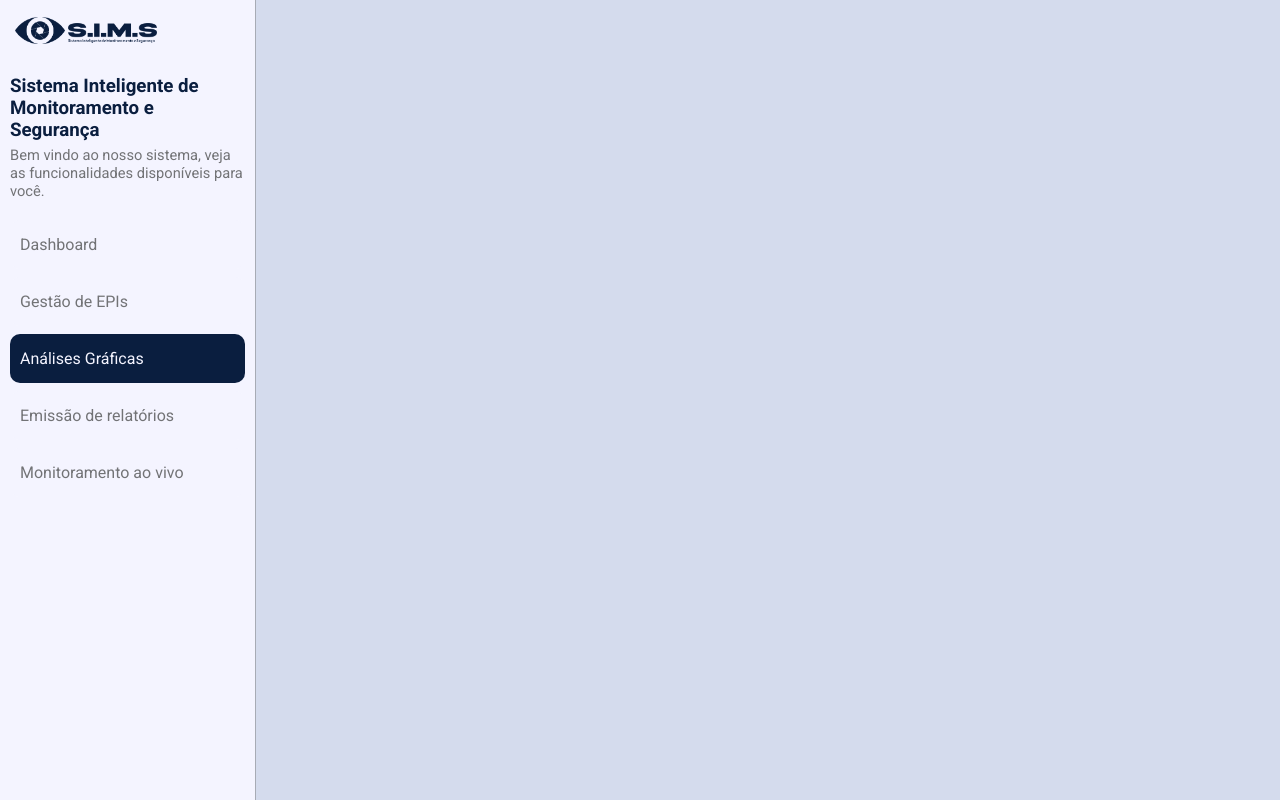
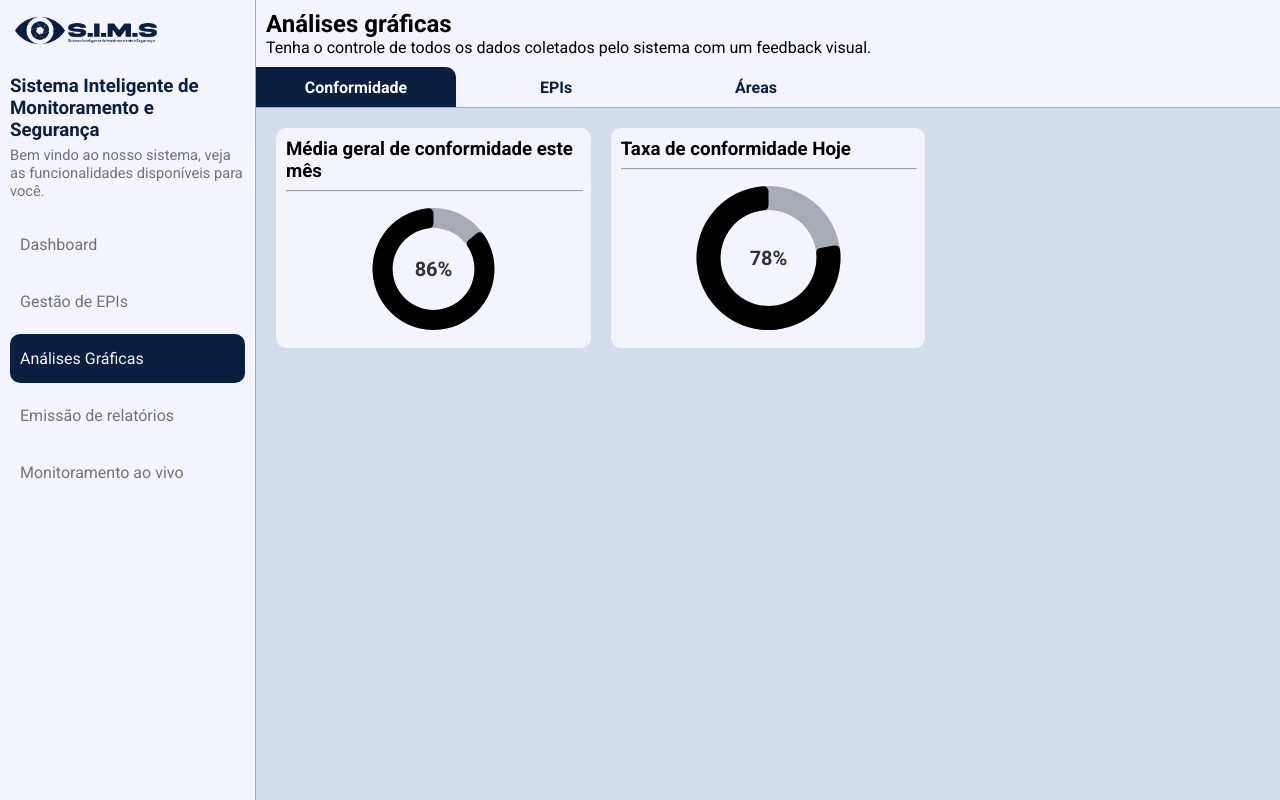
Before and after one commit to williamsdavid5/SIMS_dashborad, a React (Vite) app: page /analises-graficas in a window 1280 px wide. Built offline with nearby package versions, Linux system fonts and the light colour scheme.

Commit message:
ajustes iniciais na tela de análises gráficas, inicio do desenvolvimento da tela de analise de conformidade

```diff
--- a/src/App.jsx
+++ b/src/App.jsx
@@ -10,6 +10,9 @@ import Distribuicao from "./pages/GestaoEPI/Distribuicao";
 import Monitoramento from "./pages/Monitoramento";
 import EmissaoRelatorios from "./pages/EmissaoRelatorios";
 import AnalisesGraficas from "./pages/AnalisesGraficas";
+import Conformidade from "./pages/AnalisesGraficas/Conformidade";
+import EPIs from "./pages/AnalisesGraficas/EPIs";
+import Areas from "./pages/AnalisesGraficas/Areas";
 
 import './App.css'
 
@@ -21,14 +24,17 @@ function App() {
       <Route path="/dashboard" element={<Dashboard />} />
       <Route path="gestaoEPI" element={<GestaoEPI />}>
         <Route index element={<Inventario />} />
-        {/* <Route index path="inventario" element={<Inventario />} /> */}
         <Route path="distribuicao" element={<Distribuicao />} />
         <Route path="historico" element={<Historico />} />
         <Route path="estoque" element={<Estoque />} />
       </Route>
       <Route path="monitoramento" element={<Monitoramento />} />
       <Route path="emissao-relatorios" element={<EmissaoRelatorios />} />
-      <Route path="analises-graficas" element={<AnalisesGraficas />} />
+      <Route path="analises-graficas" element={<AnalisesGraficas />}>
+        <Route index element={<Conformidade />} />
+        <Route path="epis" element={<EPIs />} />
+        <Route path="areas" element={<Areas />} />
+      </Route>
     </Routes>
   );
 }
--- a/src/pages/AnalisesGraficas.jsx
+++ b/src/pages/AnalisesGraficas.jsx
@@ -1,3 +1,4 @@
+import { Outlet, NavLink } from "react-router-dom"
 import MenuLateral from "./MenuLateral"
 
 export default function AnalisesGraficas() {
@@ -5,7 +6,27 @@ export default function AnalisesGraficas() {
         <>
             <main className="dashboardMain">
                 <MenuLateral></MenuLateral>
-                <section className="principalDash"></section>
+                <section className="mainGestaoEPI">
+                    <header className="superiorDash superiorGestaoEPI">
+                        <h1>Análises gráficas</h1>
+                        <p>Tenha o controle de todos os dados coletados pelo sistema com um feedback visual.</p>
+                    </header>
+                    <nav className="menuSuperiorGestaoEPI">
+                        <NavLink
+                            to="." end
+                            className={({ isActive }) => isActive ? "ativado primeiro" : "primeiro"}
+                        >Conformidade</NavLink>
+                        <NavLink
+                            to="epis"
+                            className={({ isActive }) => isActive ? "ativado" : ""}
+                        >EPIs</NavLink>
+                        <NavLink
+                            to="areas"
+                            className={({ isActive }) => isActive ? "ativado" : ""}
+                        >Áreas</NavLink>
+                    </nav>
+                    <Outlet></Outlet>
+                </section>
             </main>
         </>
     )
--- /dev/null
+++ b/src/pages/AnalisesGraficas/Areas.jsx
@@ -0,0 +1,7 @@
+export default function Areas() {
+    return (
+        <>
+            <p>Areas</p>
+        </>
+    )
+}
--- /dev/null
+++ b/src/pages/AnalisesGraficas/Conformidade.jsx
@@ -0,0 +1,101 @@
+import './conformidade.css'
+import { useState, useEffect } from 'react'
+import { Label, RadialBarChart, RadialBar, PolarAngleAxis, ResponsiveContainer } from "recharts";
+
+export default function Conformidade() {
+
+    const mediaMensalConformidade = [
+        {
+            name: 'Média mensal de conformidade',
+            value: 86
+        }
+    ]
+
+    const conformidadeHoje = [
+        {
+            name: 'Taxa de conformidade',
+            value: 78
+        }
+    ]
+
+    return (
+        <>
+            <main className='distribuicaoMain conformidadeMain'>
+                <div className='distribuicaoBloco'>
+                    <h3>Média geral de conformidade este mês</h3>
+                    <hr />
+                    <ResponsiveContainer width="100%" height="100%">
+                        <RadialBarChart
+                            innerRadius="60%"
+                            outerRadius="100%"
+                            data={
+                                mediaMensalConformidade
+                            }
+                            startAngle={90}
+                            endAngle={450}
+                        >
+                            <Label
+                                value={`${mediaMensalConformidade[0].value}%`}
+                                position="center"
+                                style={{
+                                    fontSize: "20px",
+                                    fontWeight: "bold",
+                                    fill: "#333"
+                                }}
+                            />
+                            <PolarAngleAxis
+                                type="number"
+                                domain={[0, 100]}
+                                tick={false}
+                            />
+
+                            <RadialBar
+                                dataKey="value"
+                                fill="var(--azulDetaque)"
+                                cornerRadius={5}
+                                background={{ fill: "var(--bordaCor)" }}
+                            /> </RadialBarChart>
+                    </ResponsiveContainer>
+                </div>
+                <div className='distribuicaoBloco'>
+                    <h3>Taxa de conformidade Hoje</h3>
+                    <hr />
+                    <ResponsiveContainer width="100%" height="100%">
+                        <RadialBarChart
+                            innerRadius="60%"
+                            outerRadius="100%"
+                            data={
+                                conformidadeHoje
+                            }
+                            startAngle={90}
+                            endAngle={450}
+                        >
+                            <Label
+                                value={`${conformidadeHoje[0].value}%`}
+                                position="center"
+                                style={{
+                                    fontSize: "20px",
+                                    fontWeight: "bold",
+                                    fill: "#333"
+                                }}
+                            />
+
+                            <PolarAngleAxis
+                                type="number"
+                                domain={[0, 100]}
+                                tick={false}
+                            />
+
+                            <RadialBar
+                                dataKey="value"
+                                fill="var(--azulDetaque)"
+                                cornerRadius={5}
+                                background={{ fill: "var(--bordaCor)" }}
+                            /> </RadialBarChart>
+                    </ResponsiveContainer>
+                </div>
+            </main>
+
+        </>
+    )
+}
--- /dev/null
+++ b/src/pages/AnalisesGraficas/EPIs.jsx
@@ -0,0 +1,7 @@
+export default function EPIs() {
+    return (
+        <>
+            <p>Epis</p>
+        </>
+    )
+}
--- /dev/null
+++ b/src/pages/AnalisesGraficas/conformidade.css
@@ -0,0 +1,10 @@
+.conformidadeMain {
+    padding: 20px;
+    flex: 1;
+    min-height: auto;
+    display: grid;
+    grid-template-columns: repeat(auto-fill, minmax(250px, 1fr));
+    grid-auto-rows: 220px;
+    gap: 20px;
+    overflow-y: auto;
+}
```
